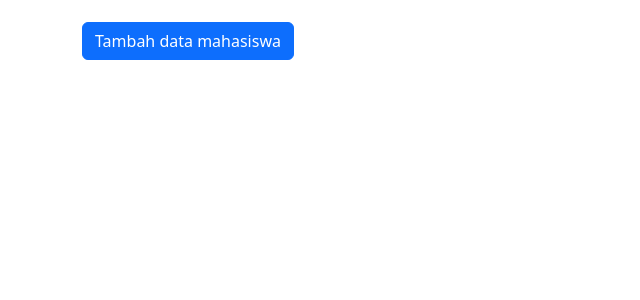
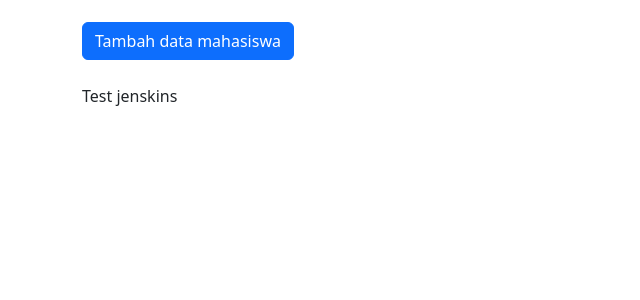
Before and after one commit to rian-124/DataMhsKel3, a PHP site: the page made by app/views/mahasiswa/index.php in a window 1280 px wide. Shown: the part 186-486 px from the top of the page, without its empty margins (0-640 px from the left). Run offline with PHP 8.4, Linux system fonts and the light colour scheme; the template is opened without the code that fills it, so the values that code supplies are empty; some libraries are stand-ins or nearby versions.

Commit message:
test jenskins

```diff
--- a/app/views/mahasiswa/index.php
+++ b/app/views/mahasiswa/index.php
@@ -22,6 +22,8 @@
             Tambah data mahasiswa
             </button>
         </div>
+
+        <p>Test jenskins</p>
 
             <ul class="list-group">
                 <?php foreach ($data ['mhs'] as $mhs) :?>
```
